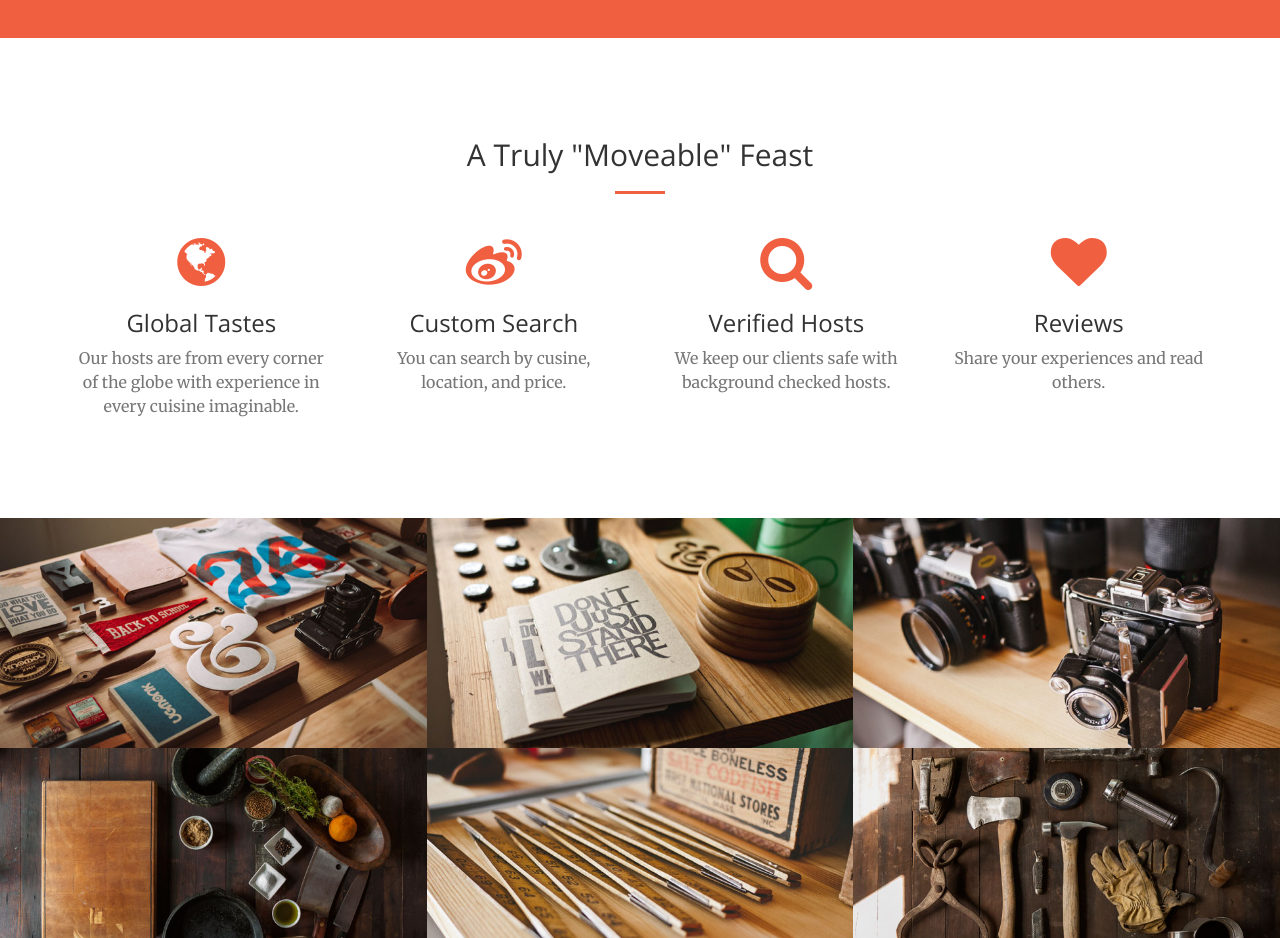
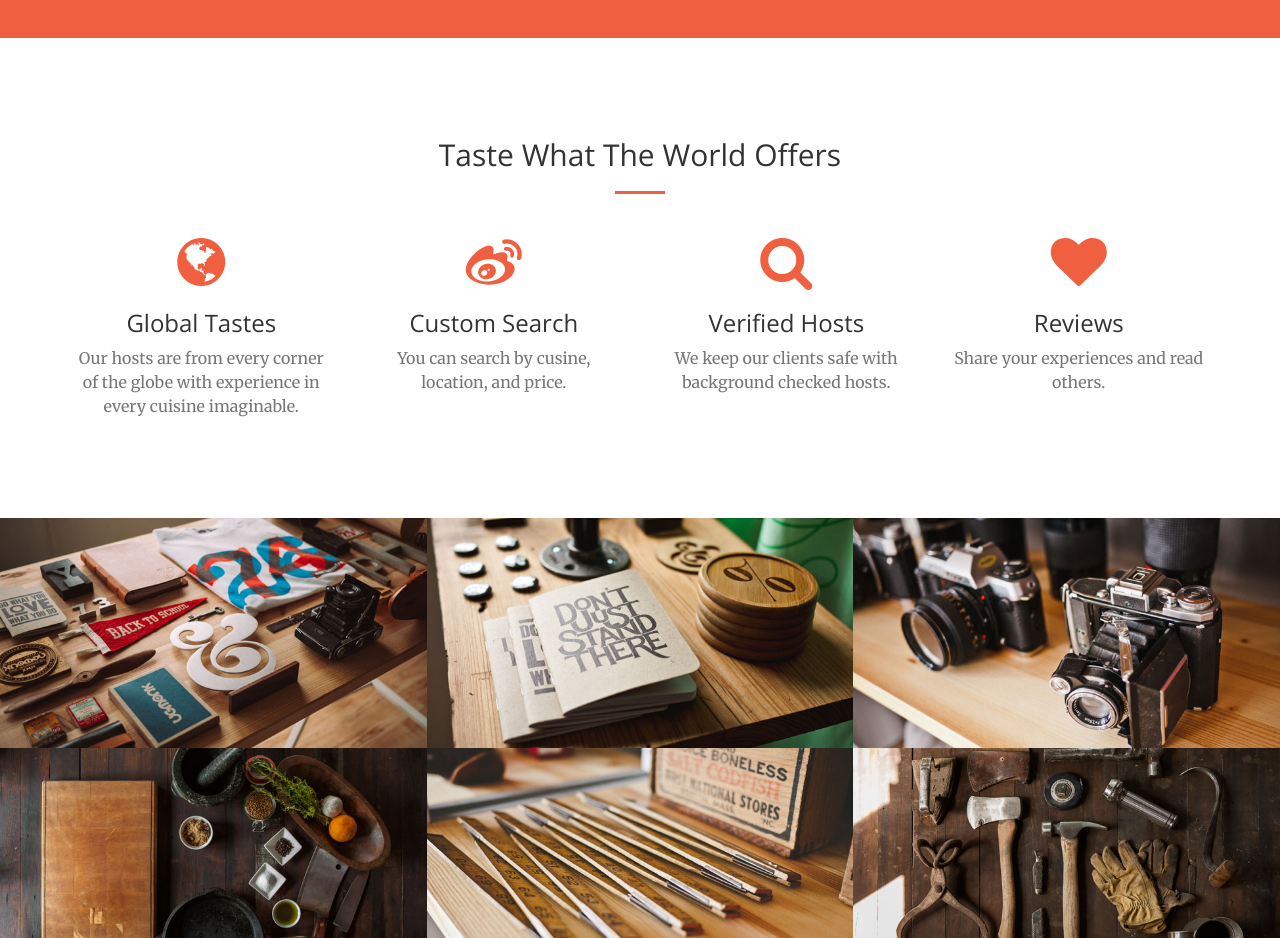
Before and after one commit to JimGray9999/Cook-d, a website: page index.html in a window 1280 px wide. Shown: the part 1180-2118 px from the top of the page. Drawn offline with nearby package versions, Linux system fonts and the light colour scheme.

Commit message:
contact and services updated

```diff
--- a/index.html
+++ b/index.html
@@ -96,7 +96,7 @@
         <div class="container">
             <div class="row">
                 <div class="col-lg-12 text-center">
-                    <h2 class="section-heading">A Truly "Moveable" Feast</h2>
+                    <h2 class="section-heading">Taste What The World Offers</h2>
                     <hr class="primary">
                 </div>
             </div>
```
